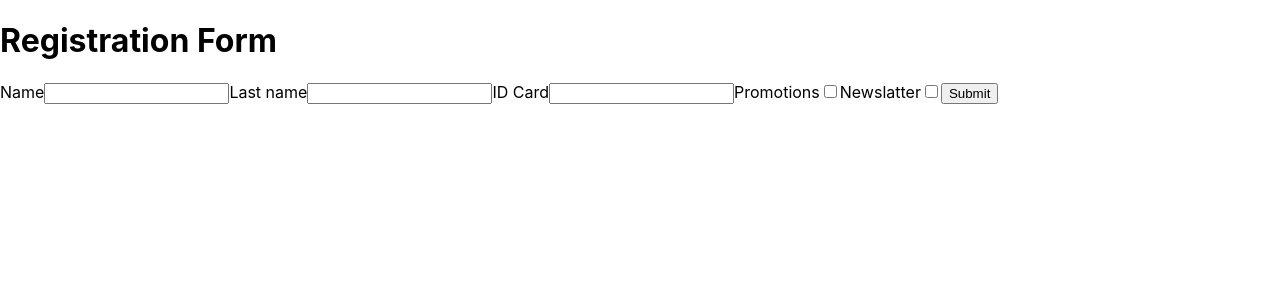
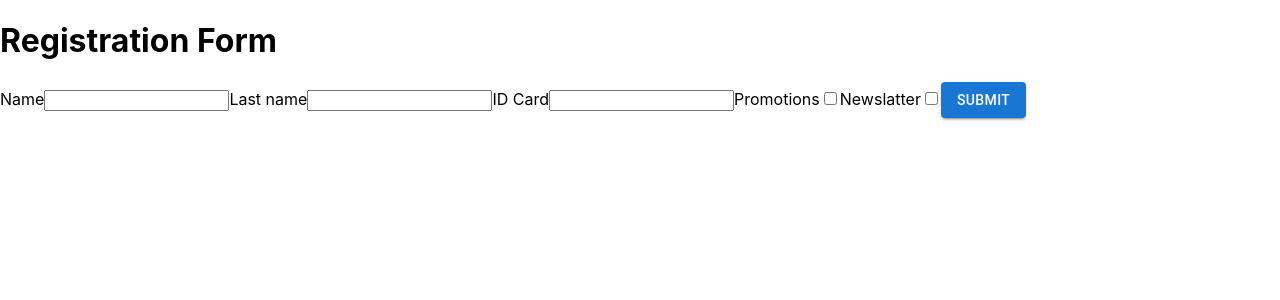
Before and after one commit to FabTrindade/react-functions, a React (Create React App) app: page / in a window 1280 px wide. Shown: the top 300 px of the page. Built offline with nearby package versions, Linux system fonts and the light colour scheme.

Commit message:
Using a Material-UI component.

```diff
--- a/package.json
+++ b/package.json
@@ -3,6 +3,9 @@
   "version": "0.1.0",
   "private": true,
   "dependencies": {
+    "@emotion/react": "^11.9.0",
+    "@emotion/styled": "^11.8.1",
+    "@mui/material": "^5.8.1",
     "@testing-library/jest-dom": "^5.16.4",
     "@testing-library/react": "^13.3.0",
     "@testing-library/user-event": "^13.5.0",
--- a/src/components/RegistrationForm/RegistrationForm.jsx
+++ b/src/components/RegistrationForm/RegistrationForm.jsx
@@ -1,3 +1,4 @@
+import { Button } from '@mui/material';
 import React from 'react';
 
 function RegistrationForm(){
@@ -18,7 +19,7 @@ function RegistrationForm(){
             <label>Newslatter</label>
             <input type="checkbox"/>
 
-            <button type='submit'>Submit</button>
+            <Button type='submit' variant="contained" color="primary">Submit</Button>
 
         </form>
     )
```
Also changed, not shown: 1 other file (tests, documents, lock files or other folders).
